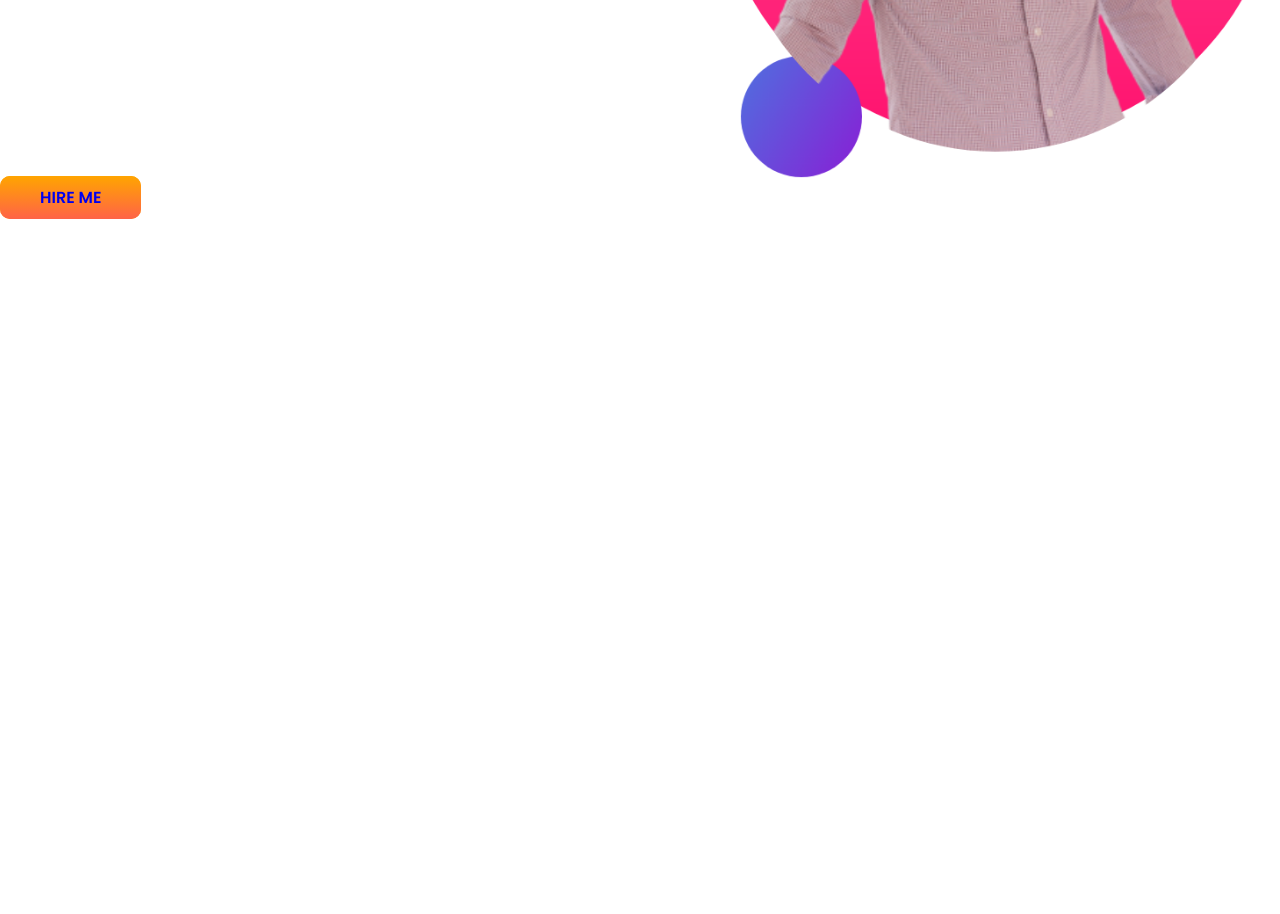
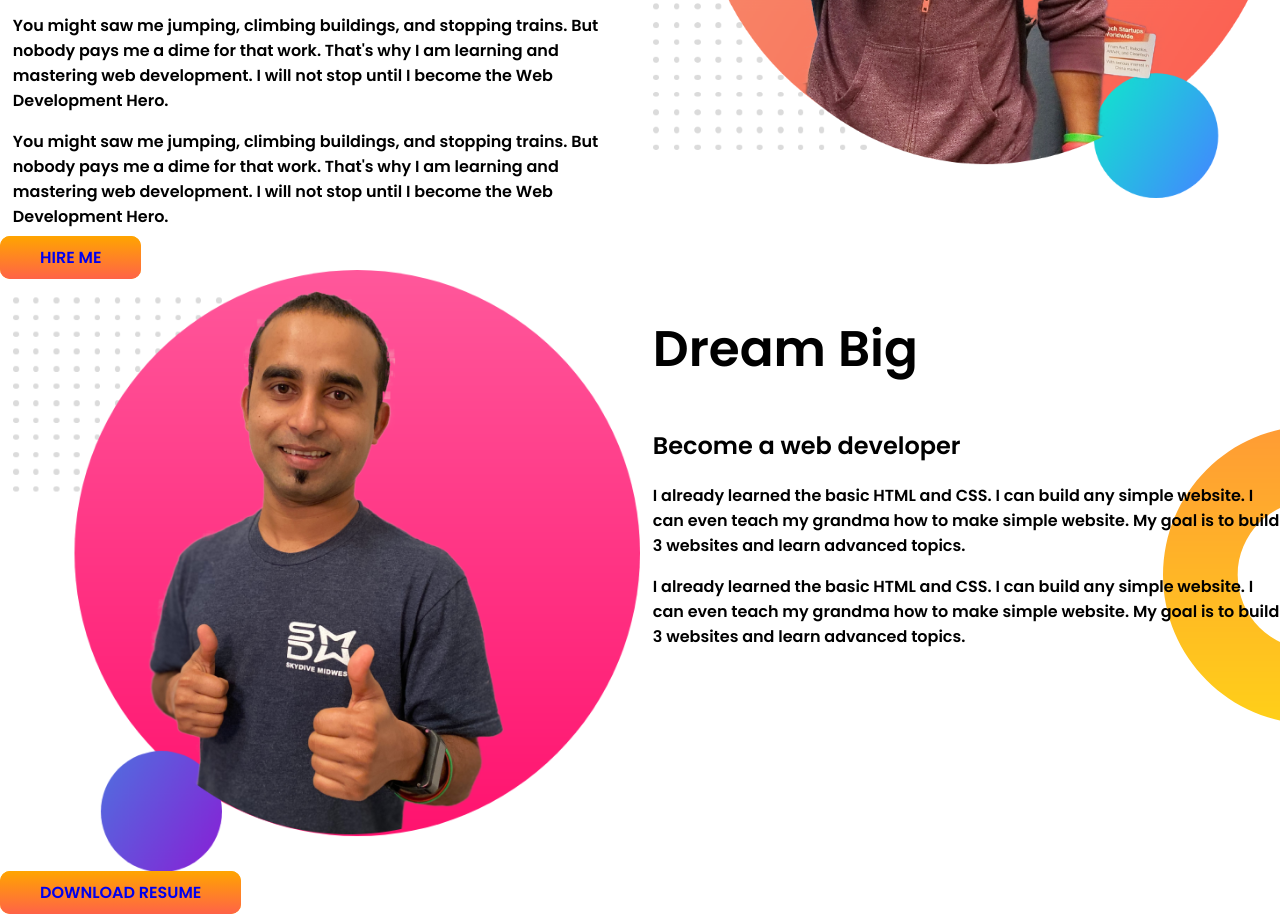
Before and after one commit to abbiplob/developer-portfolio, a plain HTML site: page index.html in a window 1280 px wide. Shown: the part 425-1339 px from the top of the page. Before the commit the page ends 800 px from the top, so only its background shows below. Drawn offline with Linux system fonts and the light colour scheme.

Commit message:
dresm sdded

```diff
--- a/index.html
+++ b/index.html
@@ -17,14 +17,27 @@
         <h1><span class="orange-color">Biplob Biswas</span> World!</h1>
         <h3>Build Climber and Trin Stopper</h3>
         <p>You might saw me jumping, climbing buildings, and stopping trains. But nobody pays me a dime for that work. That's why I am learning and mastering web development. I will not stop until I become the Web Development Hero.</p>
+        <p>You might saw me jumping, climbing buildings, and stopping trains. But nobody pays me a dime for that work. That's why I am learning and mastering web development. I will not stop until I become the Web Development Hero.</p>
+        <p>You might saw me jumping, climbing buildings, and stopping trains. But nobody pays me a dime for that work. That's why I am learning and mastering web development. I will not stop until I become the Web Development Hero.</p>
        </div>
 
        <div class="half-width">
-        <img src="img/img (1).png" alt="img">
+        <img src="img/jhankar.png" alt="img">
     </div>
-
   </section>
   <a class="link-button" "target="_blank" href="https://www.linkedin.com/in/biplob-biswas-132917229/">HIRE ME</a>
-
+  <body>
+    <section class="dream-big">
+         <div class="half-width">
+          <img src="img/jhankar2.png" alt="img">
+      </div>
+      <div class="half-width">
+        <h1>Dream Big</h1>
+        <h2>Become a web developer</h2>
+        <p>I already learned the basic HTML and CSS. I can build any simple website. I can even teach my grandma how to make simple website. My goal is to build 3 websites and learn advanced topics.</p>
+        <p>I already learned the basic HTML and CSS. I can build any simple website. I can even teach my grandma how to make simple website. My goal is to build 3 websites and learn advanced topics.</p>
+       </div>
+    </section>
+    <a class="download-button" "target="_blank" href="https://www.linkedin.com/in/biplob-biswas-132917229/">DOWNLOAD RESUME</a>
 </body>
 </html>
--- a/style.css
+++ b/style.css
@@ -26,7 +26,21 @@ section {
   border-radius: 10px;
   font-weight: 800;
 }
+.download-button {
+  text-decoration: none;
+  background-color: orange;
+  background-image: linear-gradient(orange, tomato);
+  padding: 10px 40px;
+  border-radius: 10px;
+  font-weight: 800;
+  padding: top 10px;
+}
 .top-banner {
   background-image: url(img/top-banner.png);
   background-repeat: no-repeat;
 }
+.dream-big {
+  background-image: url(img/dream-bg.png);
+  background-repeat: no-repeat;
+  background-position: right;
+}
```
